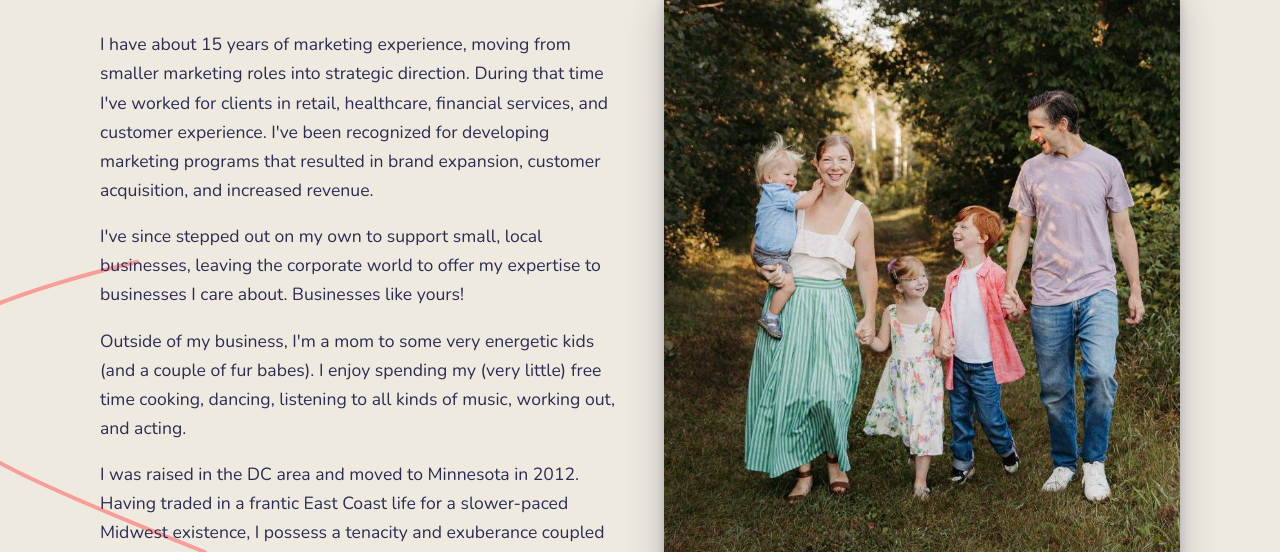
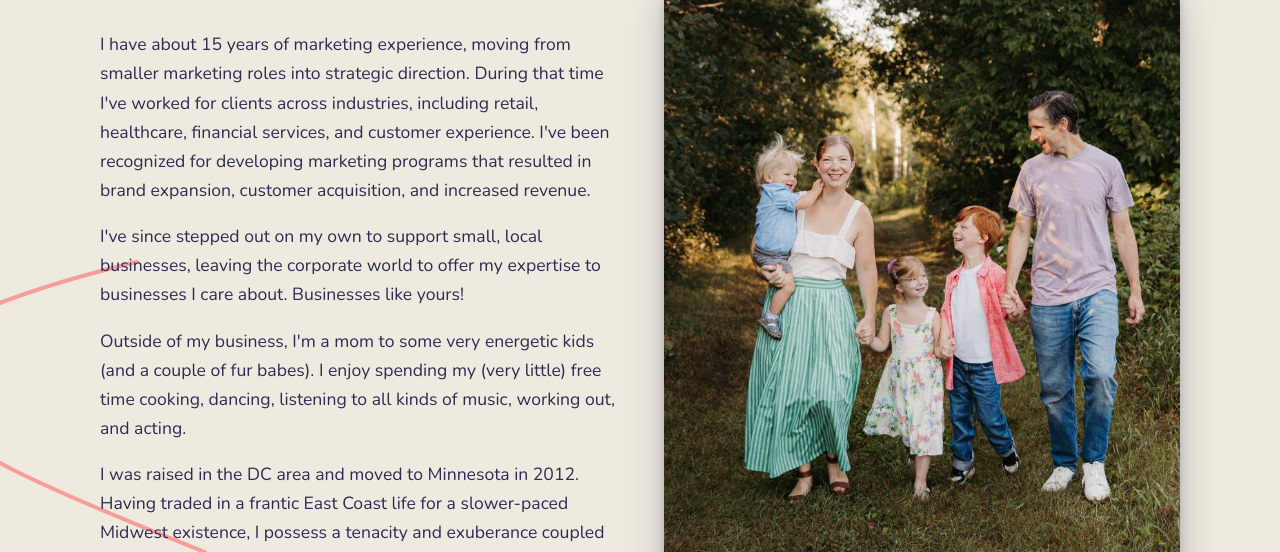
Before and after one commit to StPaulStylee/emilyforgood-website, a plain HTML site: page about.html in a window 1280 px wide. Shown: the part 248-800 px from the top of the page. Drawn offline with nearby package versions, Linux system fonts and the light colour scheme.

Commit message:
About: reword industries sentence
Co-Authored-By: Claude Sonnet 5.5 <noreply@anthropic.com>

```diff
--- a/about.html
+++ b/about.html
@@ -52,7 +52,7 @@
       <div>
         <p class="eyebrow">Background</p>
         <h1>A little about me.</h1>
-        <p>I have about 15 years of marketing experience, moving from smaller marketing roles into strategic direction. During that time I've worked for clients in retail, healthcare, financial services, and customer experience. I've been recognized for developing marketing programs that resulted in brand expansion, customer acquisition, and increased revenue.</p>
+        <p>I have about 15 years of marketing experience, moving from smaller marketing roles into strategic direction. During that time I've worked for clients across industries, including retail, healthcare, financial services, and customer experience. I've been recognized for developing marketing programs that resulted in brand expansion, customer acquisition, and increased revenue.</p>
         <p>I've since stepped out on my own to support small, local businesses, leaving the corporate world to offer my expertise to businesses I care about. Businesses like yours!</p>
         <p>Outside of my business, I'm a mom to some very energetic kids (and a couple of fur babes). I enjoy spending my (very little) free time cooking, dancing, listening to all kinds of music, working out, and acting.</p>
         <p>I was raised in the DC area and moved to Minnesota in 2012. Having traded in a frantic East Coast life for a slower-paced Midwest existence, I possess a tenacity and exuberance coupled with a patience and resilience that only a once-east-coaster-turned-midwesterner (and working mom of three!) could espouse. Qualities that have worked well for me in my career, and will work well for you as my client.</p>
```
